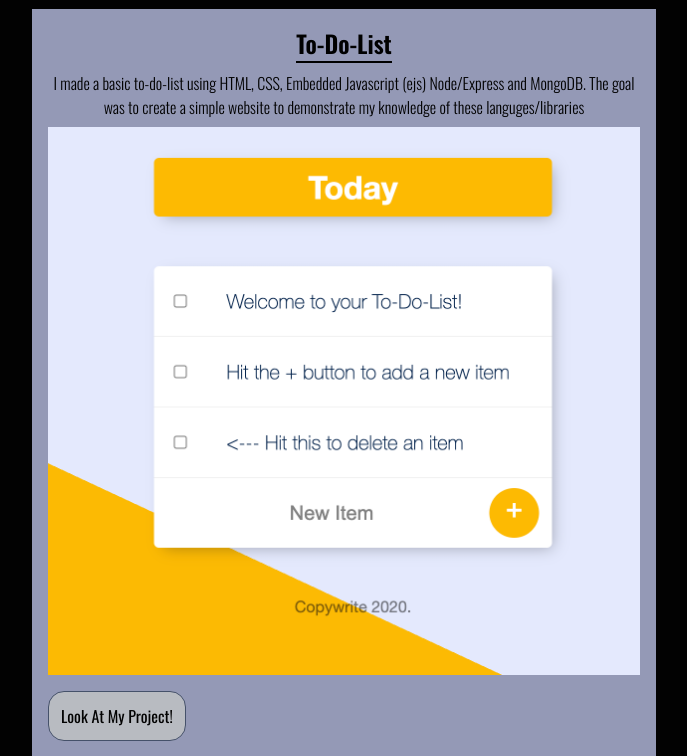
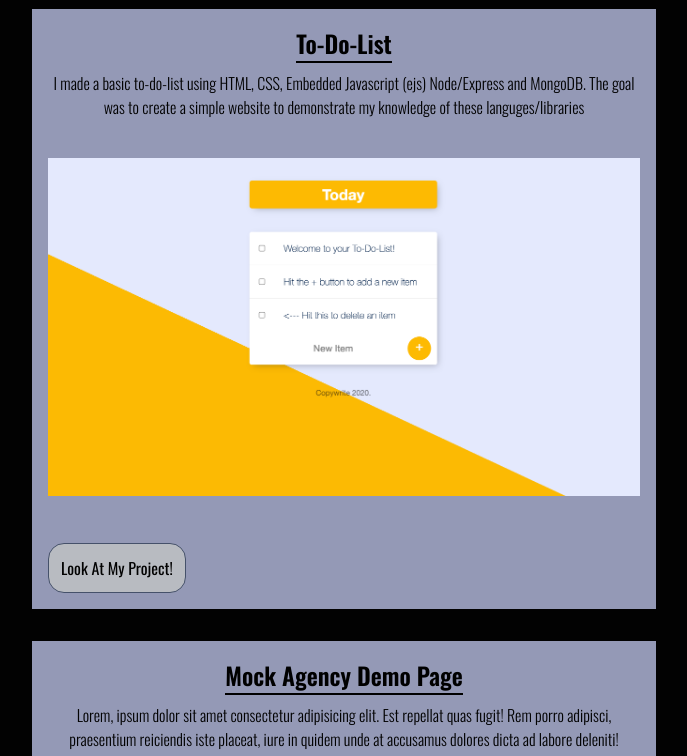
Before and after one commit to KendallTHampton/KendallTHampton.github.io, a website: page index.html in a window 1280 px wide. Shown: the part 1760-2516 px from the top of the page, without its empty margins (296-983 px from the left). Drawn offline with nearby package versions, Linux system fonts and the light colour scheme; grey boxes are pictures that could not be loaded.

Commit message:
Third Commit

```diff
--- a/index.html
+++ b/index.html
@@ -144,7 +144,7 @@
                 <h1 class="introduction">My Story</h1>
                 <p>I graduated from Towson University in 2020 with a Bachelor of Science in Business Administration,
                     concentrating in Marketing. Through my brief work experience, I have been able to work for a
-                    multitude of retail positions and the local government of Maryland. </p>
+                    multitude of retail positions and for the local government of Maryland.</p>
 
 
 
@@ -233,8 +233,8 @@
                             (ejs) Node/Express and
                             MongoDB. The goal was to create a simple website to demonstrate my knowledge of these
                             languges/libraries </p>
+                        <img src="./assets/ToDoList.png" alt="" class="project__img">
 
-                        <img src="./assets/list.png" alt="" class="project__img">
                         <a class="project__button" href="https://boiling-sands-79094.herokuapp.com/" target="_blank"
                             rel="noopener noreferrer">Look At My
                             Project!</a>
@@ -247,6 +247,7 @@
                             adipisci, praesentium reiciendis iste placeat, iure in quidem unde at accusamus dolores
                             dicta ad labore deleniti!</p>
                         <img src="./assets/MockAgency.png" alt="" class="project__img">
+
                         <a class="project__button" href="https://radiant-basin-07623.herokuapp.com/" target="_blank"
                             rel="noopener noreferrer">Look At My Project!</a>
                     </div>
--- a/styles.css
+++ b/styles.css
@@ -571,6 +571,12 @@ img {
     }
 
 
+    .project__img {
+        height: 25rem;
+        width: 100%;
+        object-fit: contain;
+    }
+
     .project__box {
         margin: .5rem;
         width: 50%;
```
Also changed, not shown: assets/ToDoList.png (added), assets/list.png (deleted), 2 other files.
